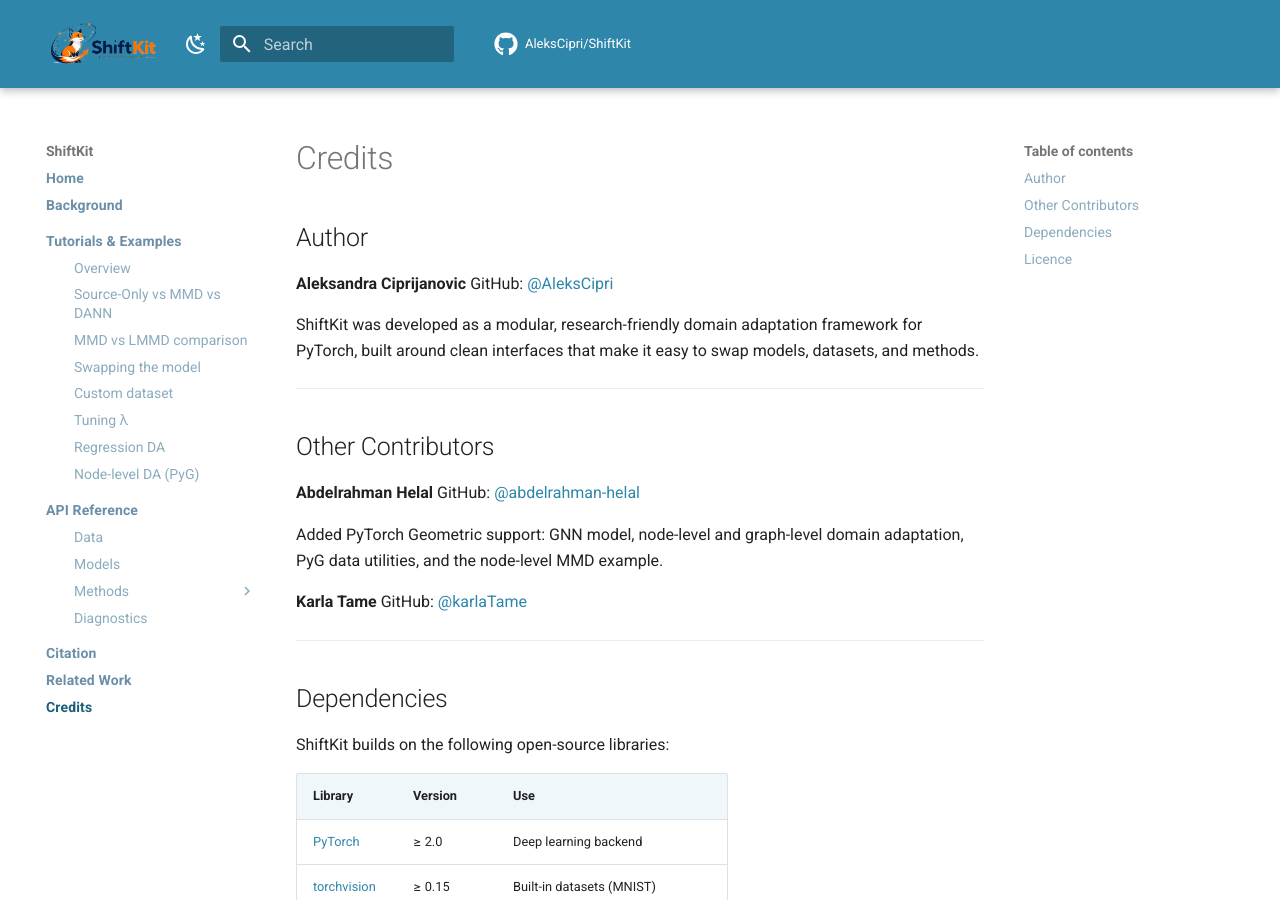
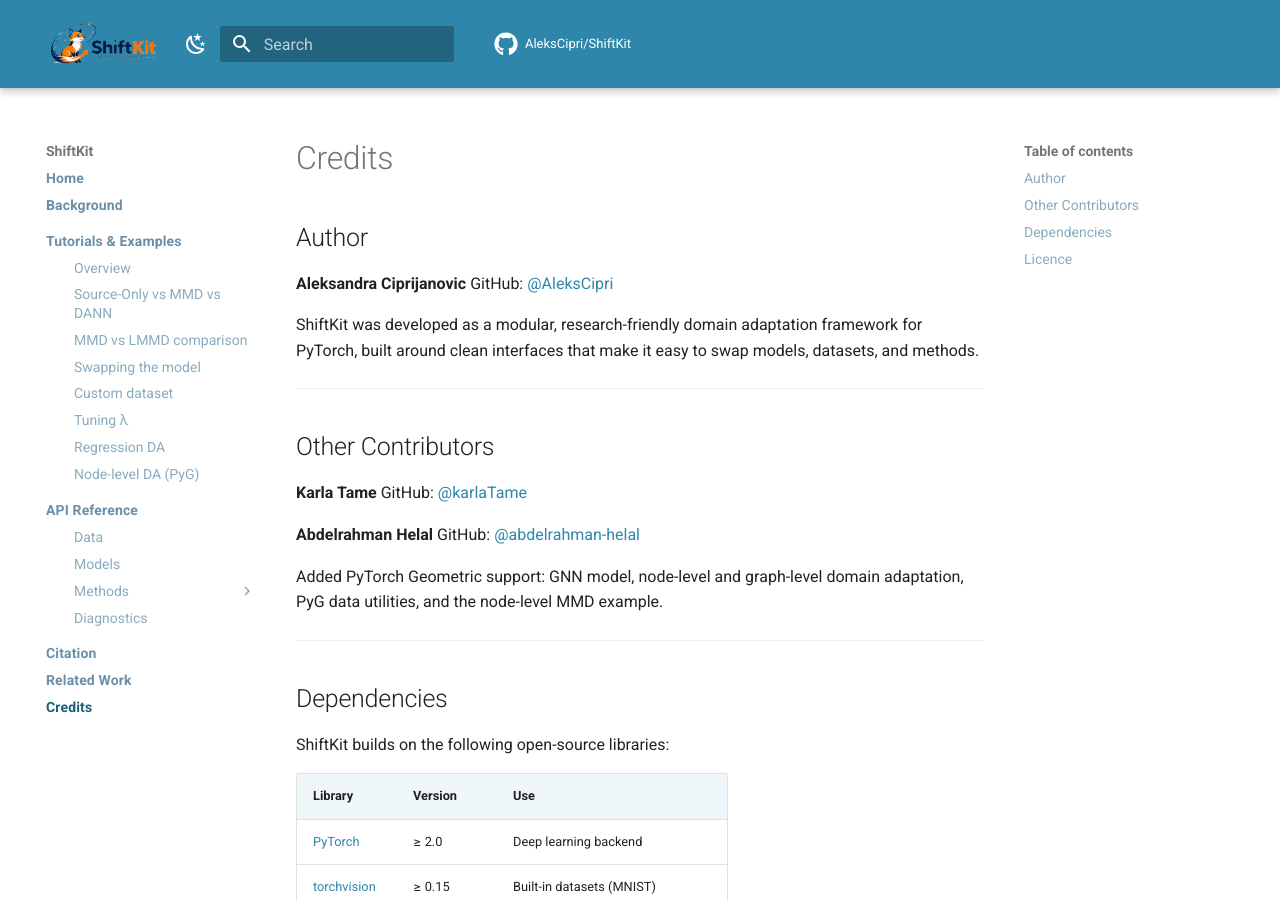
Before and after one commit to AleksCipri/ShiftKit, an MkDocs documentation site: the page built from docs/credits.md, in a window 1280 px wide and 900 px high. Built offline with MkDocs 1.6.1 and Material for MkDocs 9.7.7, drawn with Linux system fonts in a browser that asks for light colours; comment, search, counter and statistics services are not loaded.

```diff
--- a/docs/credits.md
+++ b/docs/credits.md
@@ -11,13 +11,13 @@ ShiftKit was developed as a modular, research-friendly domain adaptation framewo
 
 ## Other Contributors
 
+**Karla Tame**
+GitHub: [@karlaTame](https://github.com/karlaTame)
+
 **Abdelrahman Helal**
 GitHub: [@abdelrahman-helal](https://github.com/abdelrahman-helal)
 
 Added PyTorch Geometric support: GNN model, node-level and graph-level domain adaptation, PyG data utilities, and the node-level MMD example.
-
-**Karla Tame**
-GitHub: [@karlaTame](https://github.com/karlaTame)
 
 ---
 
```
